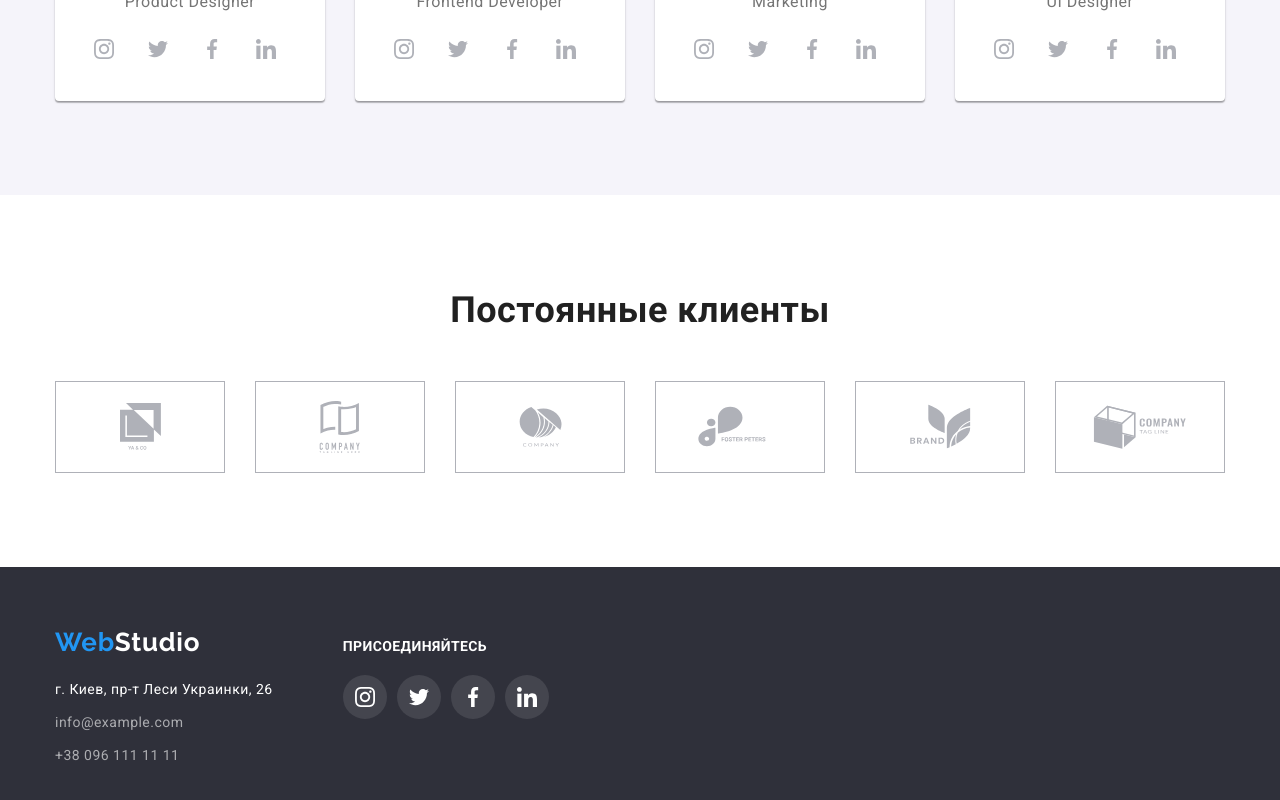
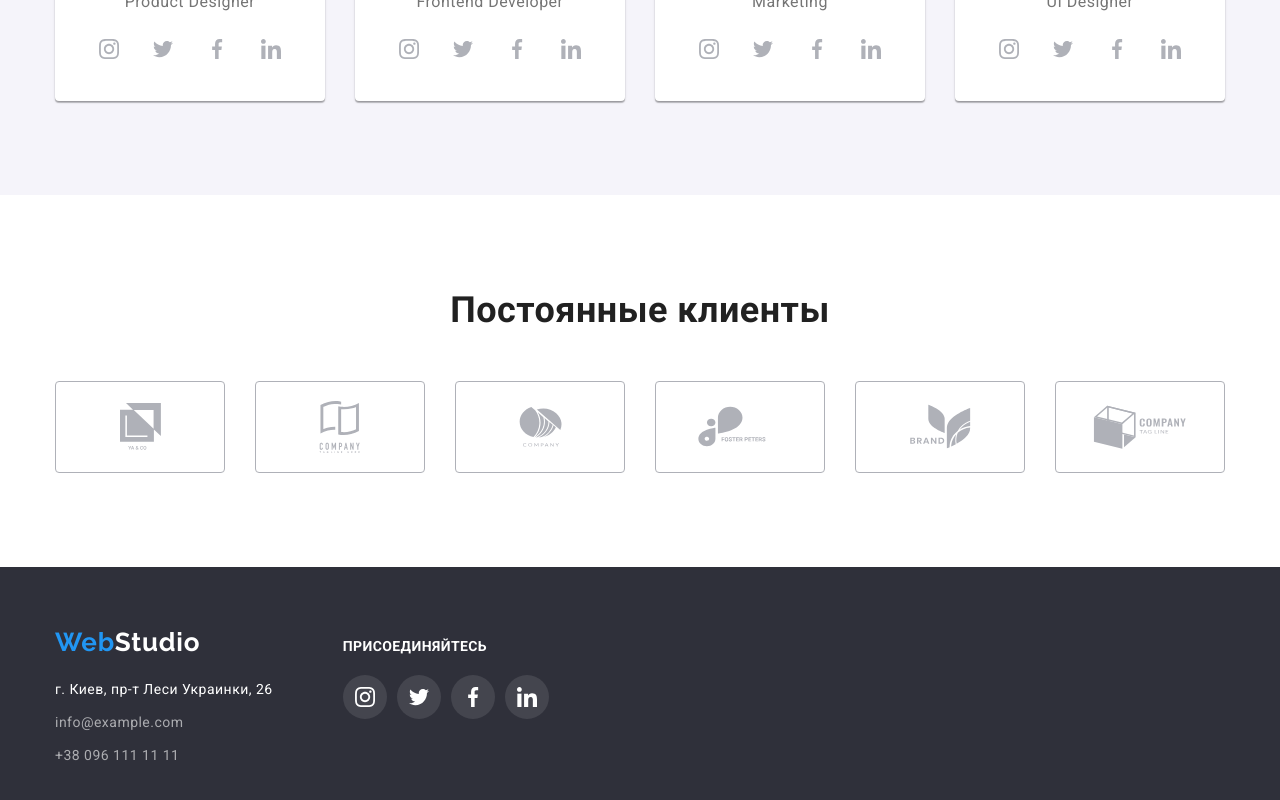
Before and after one commit to Brudja/goit-markup-hw-05, a plain HTML site: page index.html in a window 1280 px wide. Shown: the part 2119-2919 px from the top of the page. Drawn offline with nearby package versions, Linux system fonts and the light colour scheme.

Commit message:
Убирает ширину списка, добавляет бордер радиус в секции клиенты

```diff
--- a/css/styles.css
+++ b/css/styles.css
@@ -451,7 +451,6 @@ margin-left: 30px;
     display: flex;
     justify-content: center;
     align-items: center;
-    width: 260px;
     gap: 10px;
 
 }
@@ -666,6 +665,7 @@ box-shadow: 0px 3px 1px rgba(0, 0, 0, 0.1),
     align-items: center;
     display: flex;
     border: 1px solid #AFB1B8;
+    border-radius: 4px;
 
     transition-property: border;
     transition-duration: 250ms;
@@ -840,21 +840,6 @@ background-color:var(--accent-text-color);
     border-radius: 4px;
 }
 
-/* .close{
-    display: flex;
-    justify-content: center;
-    align-items: center;
-    width: 30px;
-    height: 30px;
-    border-radius: 50%;
-    margin-left: auto;
-    margin-top: 8px;
-    margin-right: 8px;
-    color: var(--header-logo-text);
-    background-color: var(--primary-background-color);
-    border: 1px solid rgba(0, 0, 0, 0.1);
-} */
-
 
 .close{
     position: absolute;
```
